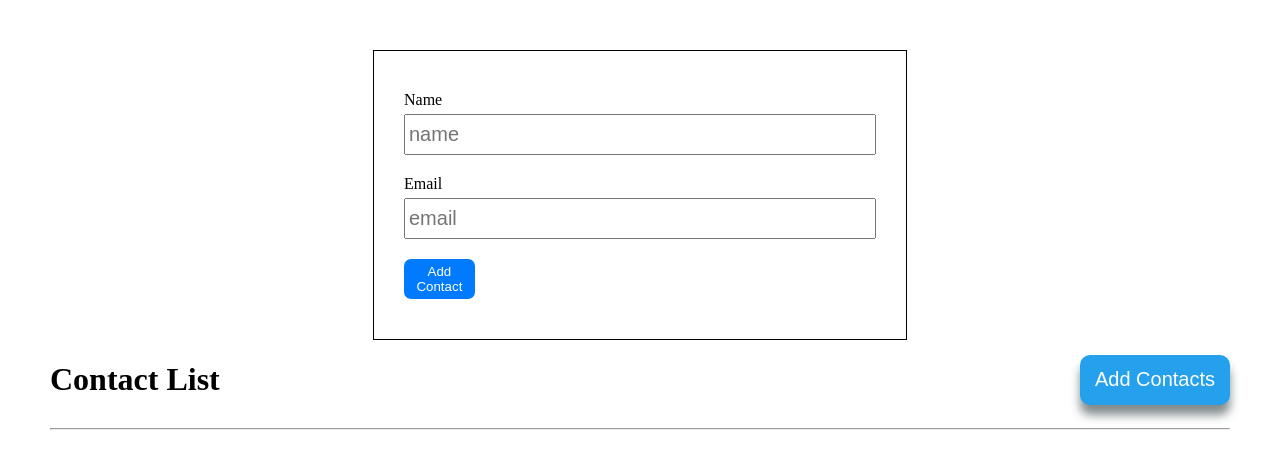
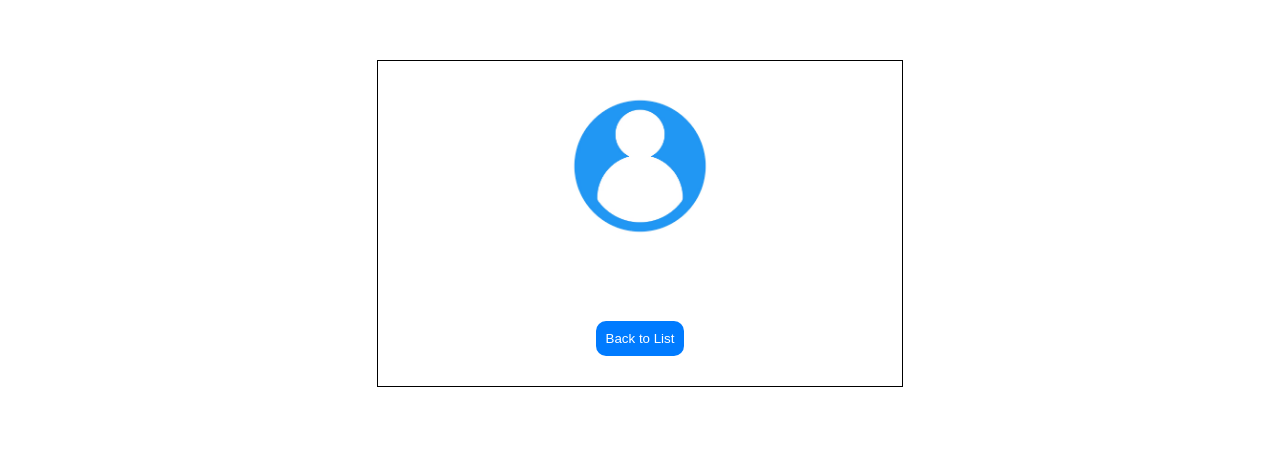
Before and after one commit to AneesIbnuKasim/Contact-Manager-App, a React (Vite) app: page /contact-details/13b56b64-14df-4efa-8edf-567d80291c27 in a window 1280 px wide. Shown: the top 468 px of the page. Built offline with nearby package versions, Linux system fonts and the light colour scheme.

Commit message:
Completed implimenting a contact details page and all functionalities

```diff
--- a/src/App.jsx
+++ b/src/App.jsx
@@ -1,12 +1,14 @@
 import { useEffect, useState } from 'react'
 import ContactList from './component/ContactList'
-import { Route, Routes } from 'react-router-dom'
+import { Route, Routes , useNavigate} from 'react-router-dom'
 import AddContacts from './component/AddContacts'
 import { v4 as uuid } from 'uuid';
+import ContactDetail from './component/ContactDetail';
 
 function App() {
 
 const LOCAL_STORAGE_KEY = 'contacts'
+const navigate = useNavigate()
 
 const [contacts, setContacts] = useState(()=>{
   const contact = JSON.parse(localStorage.getItem(LOCAL_STORAGE_KEY))
@@ -17,6 +19,7 @@ const [contacts, setContacts] = useState(()=>{
 
 const addContact = (contact)=>{
   setContacts([...contacts, {id:uuid(), ...contact}])
+  navigate('/')
 }
 
 const deleteContact = (id)=>{
@@ -42,14 +45,15 @@ useEffect(()=>{
 
 
     <>
-    <AddContacts addFunction={addContact}/>
-    <ContactList contacts={contacts} deleteHandler={deleteContact}/>
+    {/* <AddContacts addFunction={addContact}/>
+    <ContactList contacts={contacts} deleteHandler={deleteContact}/> */}
 
 
-      {/* <Routes>
-        <Route path='/' element={<ContactList contacts={contacts}  />}></Route>
+      <Routes>
+        <Route path='/' element={<ContactList contacts={contacts} deleteHandler={deleteContact}  />}></Route>
         <Route path='/add-contact' element={<AddContacts addFunction={addContact}/>} ></Route>
-      </Routes> */}
+        <Route path='contact-details/:id' element={<ContactDetail/>}></Route>
+      </Routes>
     </>
   )
 }
--- a/src/component/ContactCard.jsx
+++ b/src/component/ContactCard.jsx
@@ -4,18 +4,20 @@ import './contactCard.css'
 
 function ContactCard(props) {
     const {id, name, email} = props.contact
+
     const {deleteHandler} = props
 
   return (
     <div className='container'>
       <div className="contact-card">
-      <img src="../../public/images/contact.jpg" alt="" />
+      <img className='image' src="../../public/images/contact.jpg" alt="" />
         <div className='info'>
 
         <h1>{name}</h1>
-        <Link to={`/contact-details/${id}`}><p>{email}</p></Link>
+        <Link to={`/contact-details/${id}`}
+  state={{ contact: props.contact }} ><p>{email}</p></Link>
         </div>
-        <img onClick={()=>deleteHandler(id)} className='delete' src="../../public/images/delete-blue.jpg" alt="" />
+        <img onClick={()=>deleteHandler(id)} className='delete image' src="../../public/images/delete-blue.jpg" alt="" />
       </div>
     </div>
   )
--- a/src/component/ContactDetail.jsx
+++ b/src/component/ContactDetail.jsx
@@ -1,9 +1,25 @@
 import React from 'react'
+import user from '../../public/images/contact.jpg'
+import { Link, useLocation, useParams } from 'react-router-dom'
 
-function ContactDetail() {
+function ContactDetail(props) {
+  const {id} = useParams()
+  const location = useLocation()
+  const { contact } = location.state || {};
+
   return (
-    <div>
+    <div style={{   padding:'10px',}}>
+      <div style={{display:'flex',margin:'auto', flexDirection:'column',border:'1px solid',width:'40%',justifyContent:'center',
+      padding:'30px',
+        alignItems:'center'
+      }}>
 
+             <img style={{width:'150px'}}  src={user} alt="" />
+          <h1 >{contact?.name}</h1>
+          <h3>{contact?.email}</h3>
+          <Link to={'/'}><button style={{background:'#007bff',color:'white',padding:'10px', border:'none', borderRadius:'10px',cursor:'pointer'}}>Back to List</button></Link>
+
+      </div>
     </div>
   )
 }
--- a/src/component/contactCard.css
+++ b/src/component/contactCard.css
@@ -11,7 +11,7 @@ body {
 .delete {
     margin-left: auto;
 }
-img {
+.image {
     width: 80px;
     height: 80px;
     margin-right: 50px;
```
